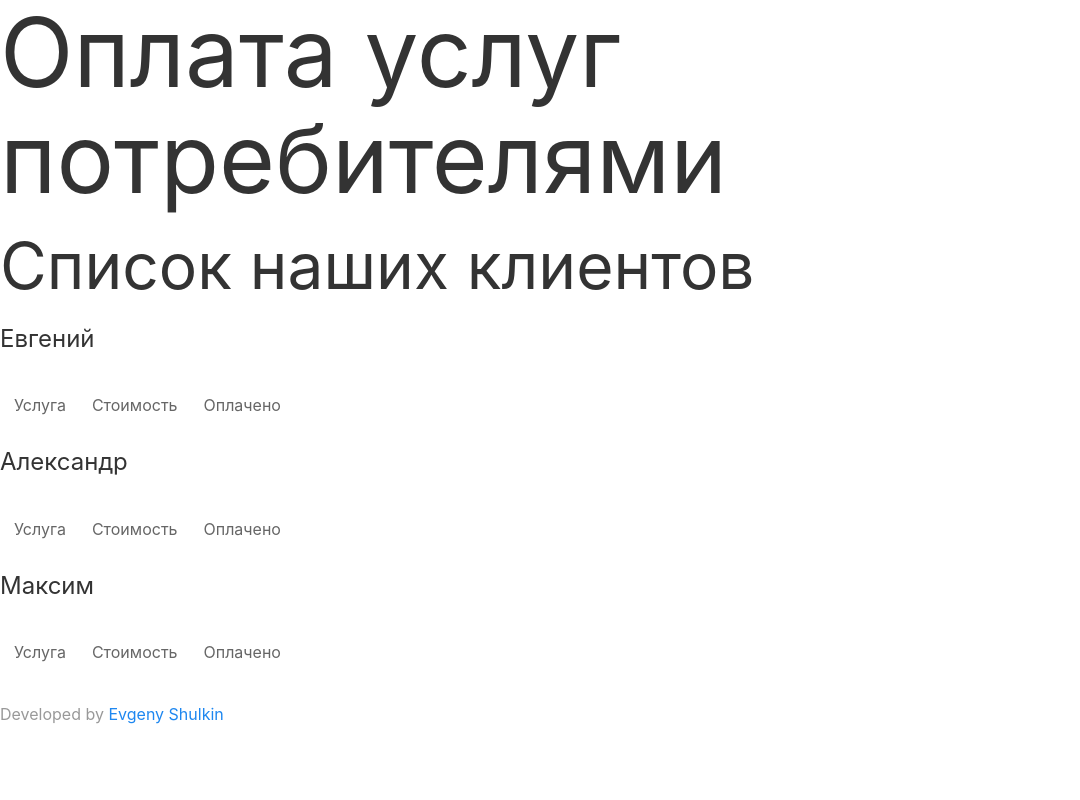
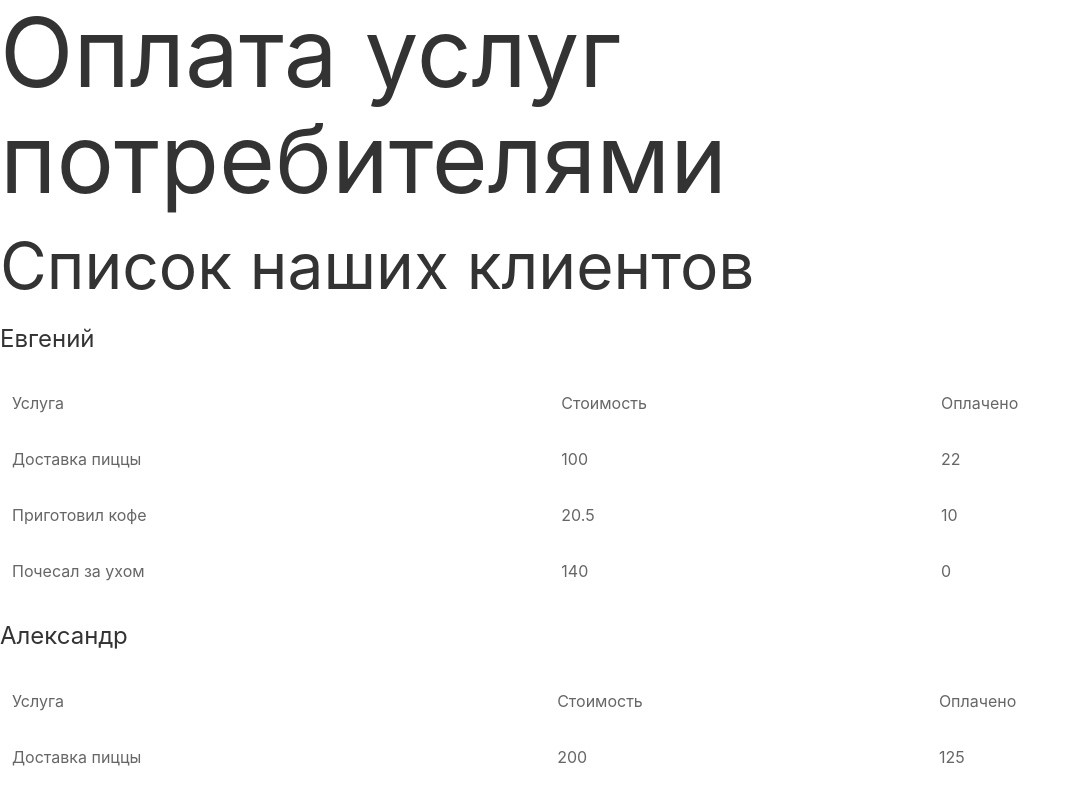
Before and after one commit to Shulkin/angular-checkout-form, an Angular app: page / in a window 1280 px wide. Shown: the top 800 px of the page, without its empty margins (0-1080 px from the left). Built offline with nearby package versions, Linux system fonts and the light colour scheme.

Commit message:
Move services table to component. Add intermediate class to display services data

```diff
--- a/src/app/app.module.ts
+++ b/src/app/app.module.ts
@@ -3,11 +3,13 @@ import { NgModule } from '@angular/core';
 
 import { AppComponent } from './app.component';
 import { ClientsListComponent } from './clients-list/clients-list.component';
+import { ServicesTableComponent } from './services-table/services-table.component';
 
 @NgModule({
   declarations: [
     AppComponent,
-    ClientsListComponent
+    ClientsListComponent,
+    ServicesTableComponent
   ],
   imports: [
     BrowserModule
--- a/src/app/clients-list/clients-list.component.html
+++ b/src/app/clients-list/clients-list.component.html
@@ -7,16 +7,10 @@
       <h3 class="clientItem-title">
         {{ client.name }}
       </h3>
-      <div class="clientItem-table servicesTable">
-        <table class="servicesTable-table">
-          <thead>
-            <tr>
-              <td>Услуга</td>
-              <td>Стоимость</td>
-              <td>Оплачено</td>
-            </tr>
-          </thead>
-        </table>
+      <div class="clientItem-table">
+        <app-services-table
+          [services]="getServicesRenderedToClientByClientId(client.id)"
+        ></app-services-table>
       </div>
     </li>
   </ul>
--- a/src/app/clients-list/clients-list.component.sass
+++ b/src/app/clients-list/clients-list.component.sass
@@ -4,6 +4,3 @@
     @extend .uk-heading-medium
   &-list
     @extend .uk-list
-.clientItem
-  &-table
-    @extend .uk-table
--- a/src/app/clients-list/clients-list.component.ts
+++ b/src/app/clients-list/clients-list.component.ts
@@ -1,5 +1,9 @@
 import { Component, OnInit } from '@angular/core';
+import { DisplayService } from '../../classes/display-service';
 import { CLIENTS } from '../../mock-data/mock-clients';
+import { SERVICES } from '../../mock-data/mock-services';
+import { CLIENT_SERVICES } from '../../mock-data/mock-client-services';
+import { CLIENT_PAID_SERVICES } from '../../mock-data/mock-client-paid-services';
 
 @Component({
   selector: 'app-clients-list',
@@ -8,10 +12,29 @@ import { CLIENTS } from '../../mock-data/mock-clients';
 })
 export class ClientsListComponent implements OnInit {
   title = 'Список наших клиентов';
+  // TODO: should be in global store
   clients = CLIENTS;
+  services = SERVICES;
+  clientServices = CLIENT_SERVICES;
+  clientPaidServices = CLIENT_PAID_SERVICES;
 
   constructor() {
   }
   ngOnInit() {
   }
+  getServicesRenderedToClientByClientId(clientId: number): DisplayService[] {
+    return this.clientServices
+      .filter(item => item.clientId === clientId)
+      .map(clientService => {
+        const service = this.services.find(item => item.id === clientService.serviceId);
+        const paidService = this.clientPaidServices.find(item => {
+          return item.clientId === clientService.clientId && item.serviceId === clientService.serviceId;
+        });
+        return {
+          name: service ? service.name : '',
+          cost: clientService.cost,
+          paidAmount: paidService ? paidService.paidAmount : 0,
+        };
+      });
+  }
 }
--- /dev/null
+++ b/src/app/services-table/services-table.component.html
@@ -0,0 +1,28 @@
+<table class="servicesTable">
+  <thead>
+    <tr>
+      <td>
+        Услуга
+      </td>
+      <td>
+        Стоимость
+      </td>
+      <td>
+        Оплачено
+      </td>
+    </tr>
+  </thead>
+  <tbody>
+    <tr *ngFor="let service of services">
+      <td>
+        {{ service.name }}
+      </td>
+      <td>
+        {{ service.cost }}
+      </td>
+      <td>
+        {{ service.paidAmount }}
+      </td>
+    </tr>
+  </tbody>
+</table>
--- /dev/null
+++ b/src/app/services-table/services-table.component.sass
@@ -0,0 +1,3 @@
+@import "../../styles/main.sass"
+.servicesTable
+  @extend .uk-table
--- /dev/null
+++ b/src/app/services-table/services-table.component.ts
@@ -0,0 +1,15 @@
+import { Component, OnInit, Input } from '@angular/core';
+import { DisplayService } from '../../classes/display-service';
+
+@Component({
+  selector: 'app-services-table',
+  templateUrl: './services-table.component.html',
+  styleUrls: ['./services-table.component.sass']
+})
+export class ServicesTableComponent implements OnInit {
+  @Input() services: DisplayService[];
+  constructor() {
+  }
+  ngOnInit() {
+  }
+}
--- /dev/null
+++ b/src/classes/display-service.ts
@@ -0,0 +1,5 @@
+export class DisplayService {
+  name: string;
+  cost: number;
+  paidAmount: number;
+}
```
Also changed, not shown: 1 other file (tests, documents, lock files or other folders).
